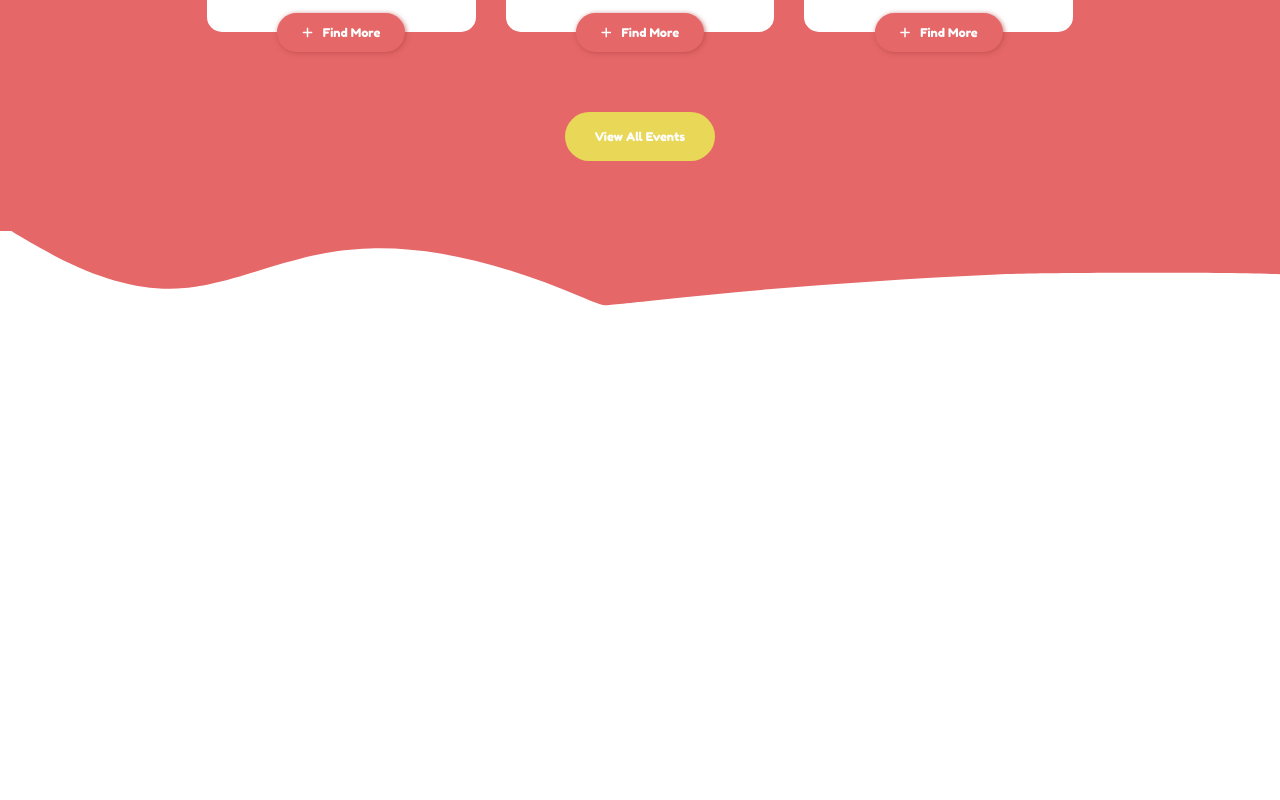
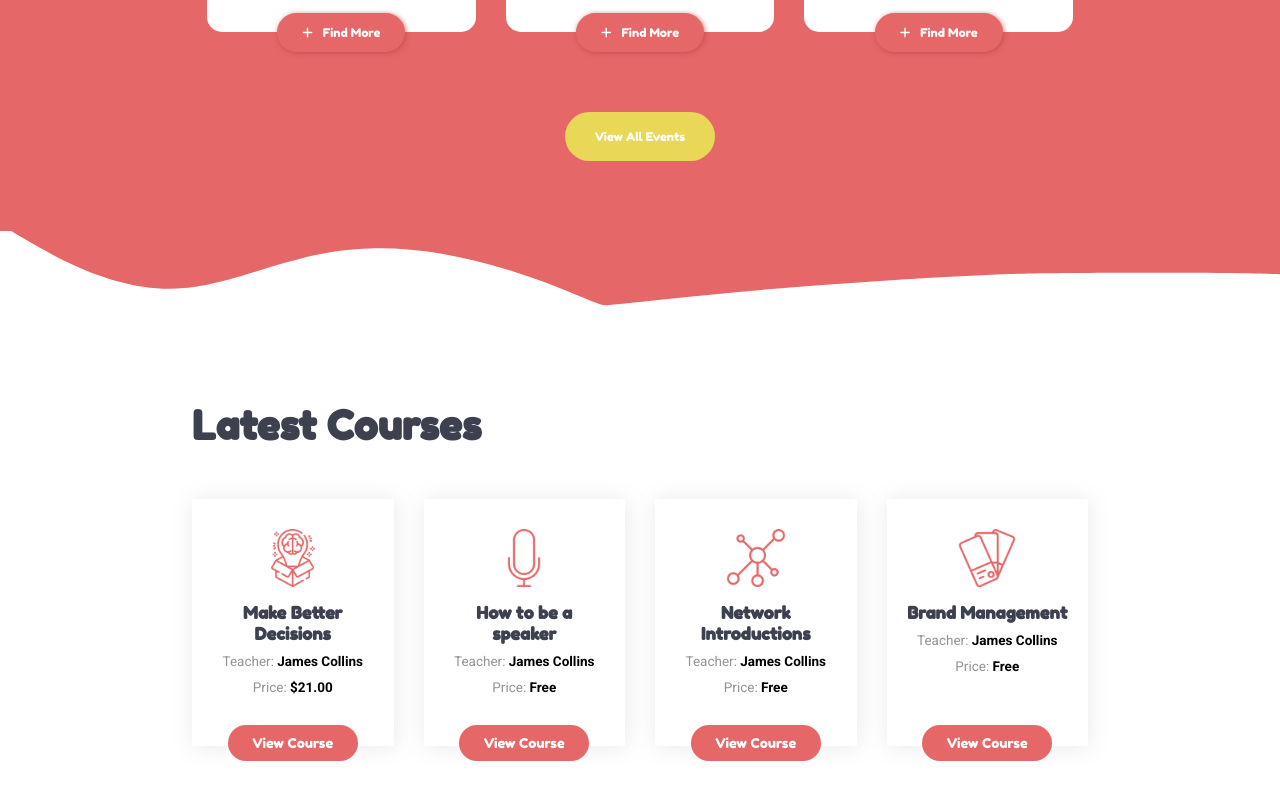
Before and after one commit to zhLisha/proj-html-vuejs, a Vue app: page / in a window 1280 px wide. Shown: the part 3064-3864 px from the top of the page. Before the commit the page ends 3470 px from the top, so only its background shows below. Built offline with nearby package versions, Linux system fonts and the light colour scheme.

Commit message:
Section 4 added dynamic latest courses

```diff
--- a/src/App.vue
+++ b/src/App.vue
@@ -7,7 +7,7 @@
     </header>
 
     <!-- Main -->
-    <MyMain :facultiesArray="facultiesAvalaible" :eventUpComing="futureEvents"/>
+    <MyMain :facultiesArray="facultiesAvalaible" :eventUpComing="futureEvents" :recentCourses="latestCourses"/>
 
     <!-- Footer -->
 
@@ -21,6 +21,7 @@ import MyMain from './components/MyMain.vue'
 import NavListJS from '../src/js array/NavListJS.json'
 import FacultiesAvalaible from '../src/js array/FacultiesAvalaible.json'
 import EventsDetails from '../src/js array/EventsDetails.json'
+import LatestCourses from '../src/js array/LatestCourses.json'
 
 export default {
   name: 'App',
@@ -33,7 +34,8 @@ export default {
     return {
       navList: NavListJS,
       facultiesAvalaible: FacultiesAvalaible,
-      futureEvents: EventsDetails
+      futureEvents: EventsDetails,
+      latestCourses: LatestCourses
     }
   }
 }
--- /dev/null
+++ b/src/components/Each Section/SectionFour.vue
@@ -0,0 +1,132 @@
+<template>
+  <section>
+    <div class="small-container">
+        <!-- Latest Courses -->
+        <div class="latest-courses">
+            <div class="title">
+                <h2>Latest Courses</h2>
+            </div>
+
+            <!-- Cards -->
+            <ul class="flex">
+                <li v-for="(course, index) in latestCourses" :key="index" class="single-course flex">
+                    <!-- Icon -->
+                    <div class="icon">
+                        <img :src="require(`@/assets/Icons/${course.icon}`)" :alt="course.title">
+                    </div>
+
+                    <!-- Title -->
+                    <div class="title">
+                        <h3>
+                            {{course.title}}
+                        </h3>
+                    </div>
+
+                    <!-- Teacher Assigned -->
+                    <div class="teacher-assigned">
+                        <span>Teacher: </span>
+                        <span>{{course.teacher}}</span>
+                    </div>
+
+                    <div class="price-course">
+                        <span>Price: </span>
+                        <span>{{course.price}}</span>
+                    </div>
+
+                    <div class="button">
+                        <a class="btn btn-pink" href="#">
+                            <span>
+                                <!-- icon -->
+                                View Course
+                            </span>
+                        </a>
+                    </div>
+                </li>
+            </ul>
+        </div>
+
+    </div>
+  </section>
+</template>
+
+<script>
+export default {
+    name: 'SectionFour',
+    props: {
+        latestCourses: Array
+    }
+}
+</script>
+
+<style lang="scss" scoped>
+@import '@/style/variables.scss';
+
+section {
+    padding: 50px 0;
+}
+
+.latest-courses {
+    ul {
+        li {
+            flex-direction: column;
+            align-items: center;
+            box-shadow: 1px 1px 20px rgba(128, 128, 128, 0.176);
+            width: calc(100% / 4);
+            margin:50px 15px;
+            padding: 30px 20px 50px 20px;
+            text-align: center;
+            position: relative;
+
+            &:nth-child(1){
+                margin-left: 0;
+            }
+
+            &:nth-child(4) {
+                margin-right: 0;
+            }
+
+            .icon {
+                img {
+                    width: 60px;
+                }
+            }
+
+            .teacher-assigned{
+                padding: 7px 0;
+            }
+
+            .teacher-assigned span:first-child, .price-course span:first-child {
+                color: rgb(150, 146, 146);
+            }
+
+            .teacher-assigned span:last-child, .price-course span:last-child {
+                font-weight: 700;
+            }
+
+            span{
+                font-size: 13.5px;
+            }
+
+            .title h3{
+                font-size: 17px;
+                color: $mainTextColor;
+                padding-top: 15px;
+            }
+
+            .btn {
+                position: absolute;
+                padding: 10px 0;
+                bottom: -15px;
+                left: 50%;
+                transform: translate(-50%);
+                width: 130px;
+
+                span {
+                    // font-size: 11px;
+                }
+            }
+        }
+    }
+}
+
+</style>
--- a/src/components/Each Section/SectionThree.vue
+++ b/src/components/Each Section/SectionThree.vue
@@ -362,11 +362,11 @@ section {
 
         .text-bottom {
             .orientation {
-                margin-left: 60px;
+                margin-left: 80px;
             }
 
             .evolution {
-                margin-left: 25px;
+                margin-left: 0px;
             }
         }
     }
--- a/src/components/MyMain.vue
+++ b/src/components/MyMain.vue
@@ -9,6 +9,9 @@
     <!-- Section 3 YEar Program -->
     <SectionThree :upComingEvent="eventUpComing" />
 
+    <!-- Section 4 Latesr Courses + Methods + International Students-->
+    <SectionFour :latestCourses="recentCourses" />
+
   </main>
 </template>
 
@@ -17,18 +20,21 @@
 import SectionOne from './Each Section/SectionOne.vue'
 import SectionTwo from './Each Section/SectionTwo.vue'
 import SectionThree from './Each Section/SectionThree.vue'
+import SectionFour from './Each Section/SectionFour.vue'
 
 export default {
     name: 'MyMain',
     props: {
         facultiesArray: Array,
-        eventUpComing: Array
+        eventUpComing: Array,
+        recentCourses: Array
     },
 
     components: {
         SectionOne,
         SectionTwo,
         SectionThree,
+        SectionFour,
     }
 }
 </script>
--- /dev/null
+++ b/src/js array/LatestCourses.json
@@ -0,0 +1,28 @@
+[
+    {
+        "title": "Make Better Decisions",
+        "teacher": "James Collins",
+        "price": "$21.00",
+        "icon": "Decisions-icon.png"
+    },
+    {
+        "title": "How to be a speaker",
+        "teacher": "James Collins",
+        "price": "Free",
+        "icon": "Speaker-icon.png"
+    },
+    {
+        "title": "Network Introductions",
+        "teacher": "James Collins",
+        "price": "Free",
+        "icon": "Network-icon.png"
+    },
+
+    {
+        "title": "Brand Management",
+        "teacher": "James Collins",
+        "price": "Free",
+        "icon": "Brand-icon.png"
+    }
+
+]
```
